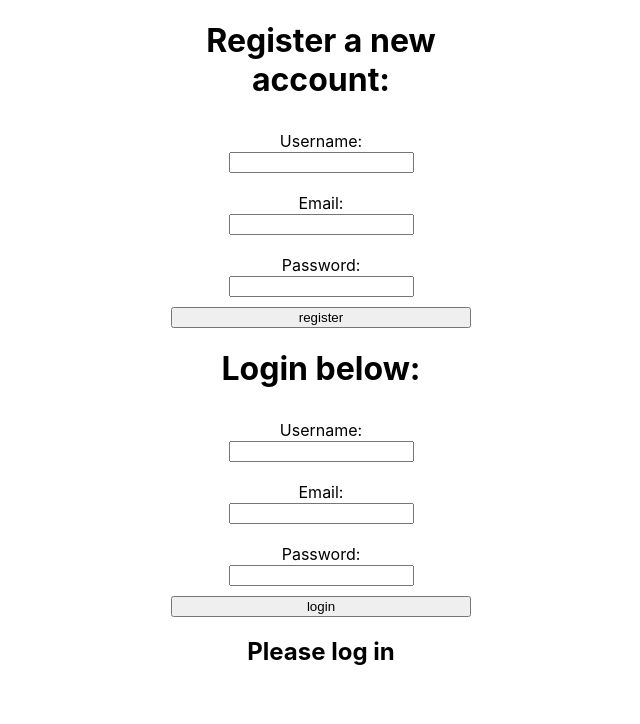
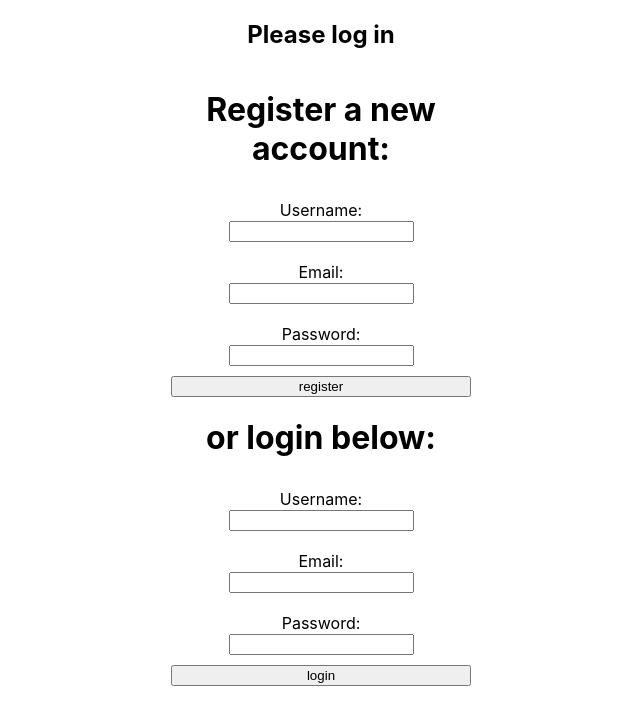
Before and after one commit to deergit/m46-week9-full-stack-practice, a React (Create React App) app: page / in a window 1280 px wide. Shown: the top 724 px of the page, without its empty margins (319-959 px from the left). Built offline with nearby package versions, Linux system fonts and the light colour scheme.

Commit message:
minor content changes

```diff
--- a/src/App.js
+++ b/src/App.js
@@ -8,13 +8,13 @@ const App = () => {
 
   return (
     <div className="App">
-      <Register newUser={setUser}/>
-      <Login newUser={setUser}/>
       {user ?
         <h2>Welcome {user}</h2>
         :
         <h2>Please log in</h2>
       }
+      <Register newUser={setUser}/>
+      <Login newUser={setUser}/>
     </div>
   );
 }
--- a/src/components/Login.js
+++ b/src/components/Login.js
@@ -15,7 +15,7 @@ const Login = ({ newUser }) => {
 
   return (
     <div className="login-container">
-      <h1>Login below:</h1>
+      <h1>or login below:</h1>
       <form onSubmit={submitHandler}>
         <label>Username:<br />
           <input onChange={(e) => setUsername(e.target.value)}></input>
```
